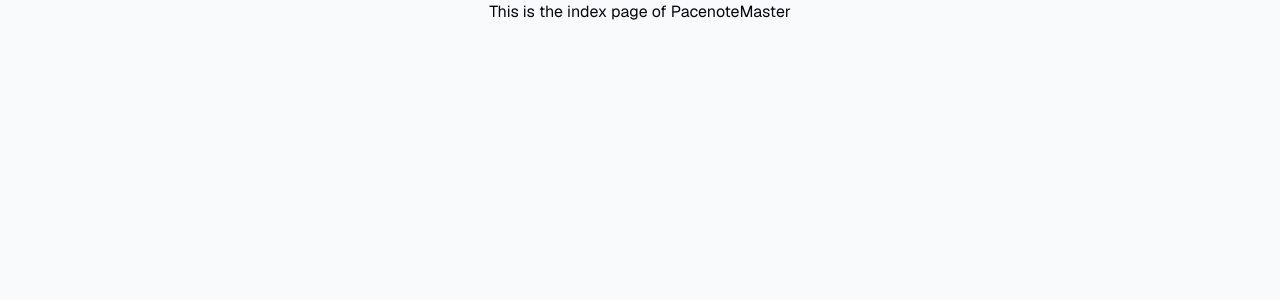
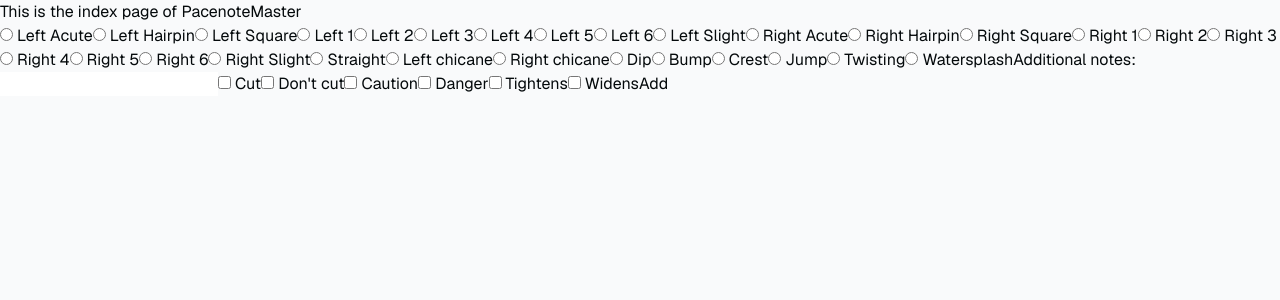
Before and after one commit to rakenduste-programmeerimine-2023/pacenote-master, a Next.js app: page / in a window 1280 px wide. Shown: the top 300 px of the page. Built offline with nearby package versions, Linux system fonts and the light colour scheme.

Commit message:
feat: add NewPacenoteForm component

```diff
--- a/app/page.tsx
+++ b/app/page.tsx
@@ -1,3 +1,4 @@
+import NewPacenoteForm from '@/components/NewPacenoteForm';
 import React from 'react';
 
 interface MyComponentProps {
@@ -10,6 +11,7 @@
   return (
     <div>
       <h1>This is the index page of PacenoteMaster</h1>
+      <NewPacenoteForm/>
     </div>
   );
 };
--- /dev/null
+++ b/components/NewPacenoteForm.tsx
@@ -0,0 +1,135 @@
+// Import React and any other necessary libraries
+import React from 'react';
+
+// Define your component
+const NewPacenoteForm = () => {
+  return (
+    <div>
+        <form>
+            {/* Left turns */}
+            <label>
+                <input type="radio" name="radioGroup" value="LAcute" /> Left Acute
+            </label>
+            <label>
+                <input type="radio" name="radioGroup" value="LHairpin" /> Left Hairpin
+            </label>
+            <label>
+                <input type="radio" name="radioGroup" value="LSquare" /> Left Square
+            </label>
+            <label>
+                <input type="radio" name="radioGroup" value="L1" /> Left 1
+            </label>
+            <label>
+                <input type="radio" name="radioGroup" value="L2" /> Left 2
+            </label>
+            <label>
+                <input type="radio" name="radioGroup" value="L3" /> Left 3
+            </label>
+            <label>
+                <input type="radio" name="radioGroup" value="L4" /> Left 4
+            </label>
+            <label>
+                <input type="radio" name="radioGroup" value="L5" /> Left 5
+            </label>
+            <label>
+                <input type="radio" name="radioGroup" value="L6" /> Left 6
+            </label>
+            <label>
+                <input type="radio" name="radioGroup" value="LSlight" /> Left Slight
+            </label>
+
+            {/* Right turns */}
+            <label>
+                <input type="radio" name="radioGroup" value="RAcute" /> Right Acute
+            </label>
+            <label>
+                <input type="radio" name="radioGroup" value="RHairpin" /> Right Hairpin
+            </label>
+            <label>
+                <input type="radio" name="radioGroup" value="RSquare" /> Right Square
+            </label>
+            <label>
+                <input type="radio" name="radioGroup" value="R1" /> Right 1
+            </label>
+            <label>
+                <input type="radio" name="radioGroup" value="R2" /> Right 2
+            </label>
+            <label>
+                <input type="radio" name="radioGroup" value="R3" /> Right 3
+            </label>
+            <label>
+                <input type="radio" name="radioGroup" value="R4" /> Right 4
+            </label>
+            <label>
+                <input type="radio" name="radioGroup" value="R5" /> Right 5
+            </label>
+            <label>
+                <input type="radio" name="radioGroup" value="R6" /> Right 6
+            </label>
+            <label>
+                <input type="radio" name="radioGroup" value="RSlight" /> Right Slight
+            </label>
+
+            {/* Events */}
+            <label>
+                <input type="radio" name="radioGroup" value="Straight" /> Straight
+            </label>
+            <label>
+                <input type="radio" name="radioGroup" value="LChicane" /> Left chicane
+            </label>
+            <label>
+                <input type="radio" name="radioGroup" value="RChicane" /> Right chicane
+            </label>
+            <label>
+                <input type="radio" name="radioGroup" value="Dip" /> Dip
+            </label>
+            <label>
+                <input type="radio" name="radioGroup" value="Bump" /> Bump
+            </label>
+            <label>
+                <input type="radio" name="radioGroup" value="Crest" /> Crest
+            </label>
+            <label>
+                <input type="radio" name="radioGroup" value="Jump" /> Jump
+            </label>
+            <label>
+                <input type="radio" name="radioGroup" value="Twisting" /> Twisting
+            </label>
+            <label>
+                <input type="radio" name="radioGroup" value="Watersplash" /> Watersplash
+            </label>
+
+            {/* Notes */}
+            <label>
+                Additional notes: <input type="text" name="notes" />
+            </label>
+
+            {/* Modifiers */}
+            <label>
+                <input type="checkbox" name="Cut" /> Cut
+            </label>
+            <label>
+                <input type="checkbox" name="Don't cut" /> Don't cut
+            </label>
+            <label>
+                <input type="checkbox" name="Caution" /> Caution
+            </label>
+            <label>
+                <input type="checkbox" name="Danger" /> Danger
+            </label>
+            <label>
+                <input type="checkbox" name="Tightens" /> Tightens
+            </label>
+            <label>
+                <input type="checkbox" name="Widens" /> Widens
+            </label>
+
+            {/* Submit */}
+            <button type="submit">Add</button>
+        </form>
+    </div>
+  );
+};
+
+// Export your component
+export default NewPacenoteForm;
```
Also changed, not shown: 1 other file (tests, documents, lock files or other folders).
